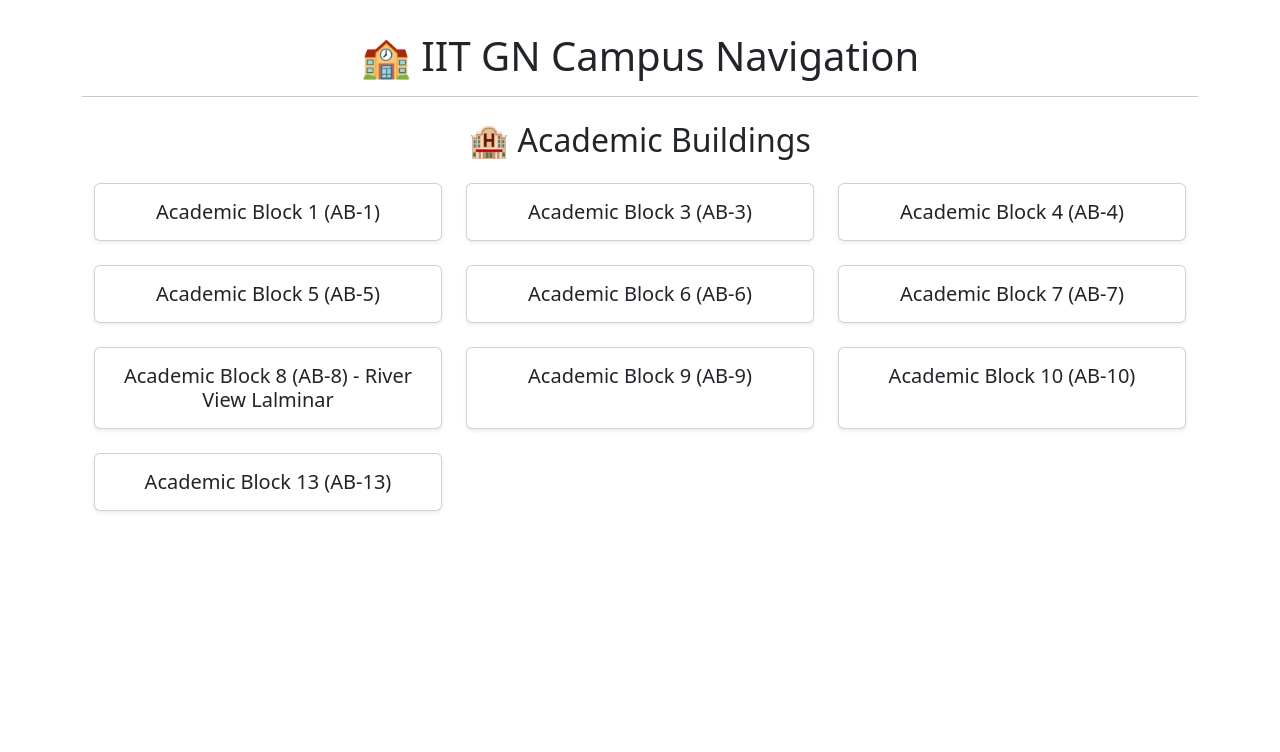
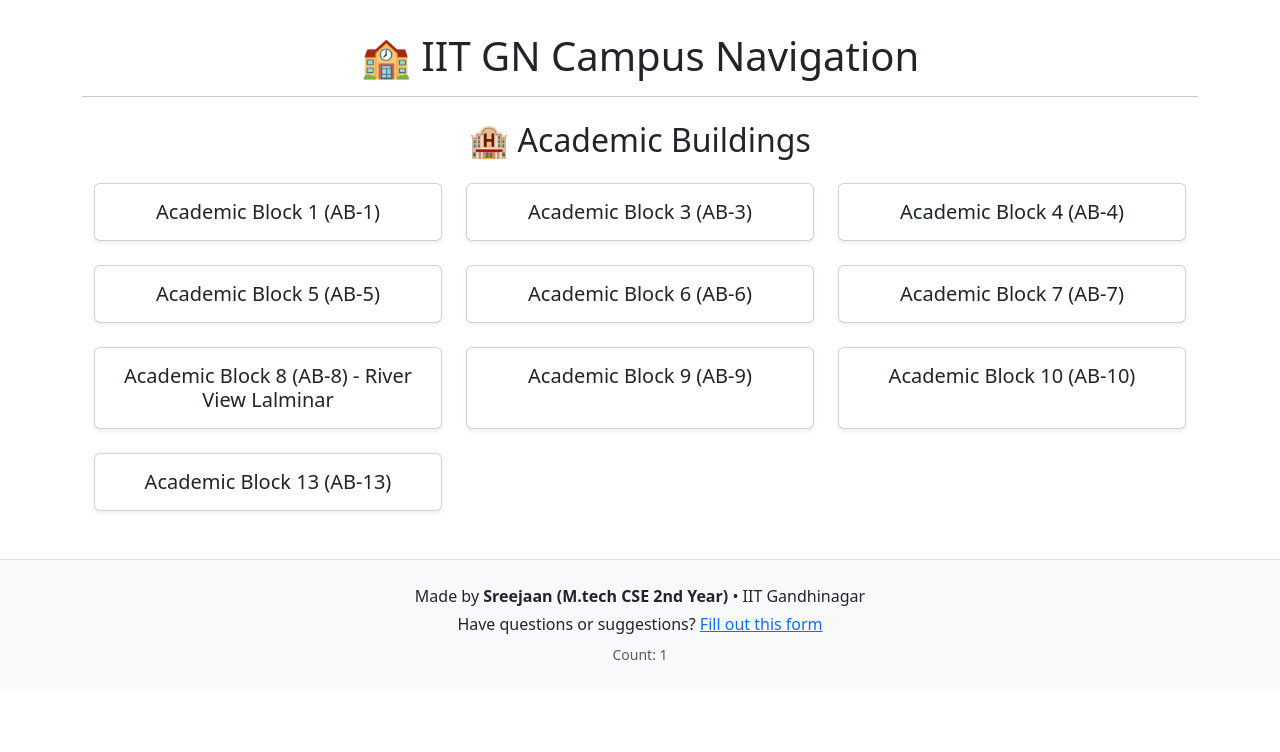
Before and after one commit to Sreejaan/IIT-GN-Campus-Guide, a Django app: page /academic/ in a window 1280 px wide. Shown: the top 752 px of the page. Run offline with Django 4.2, Linux system fonts and the light colour scheme; data comes from the database, SQL or seed files in the repository.

Commit message:
Added counter

```diff
--- a/templates/base.html
+++ b/templates/base.html
@@ -11,15 +11,23 @@
     <style>
         body {
             padding-top: 2rem;
-            padding-bottom: 2rem;
+            padding-bottom: 4rem;
         }
         h1 a {
-            text-decoration: none;  /* Removes underline */
-            color: inherit;         /* Keeps original h1 text color */
+            text-decoration: none;
+            color: inherit;
         }
-
         h1 a:hover {
-            text-decoration: none;  /* Keeps it clean on hover too */
+            text-decoration: none;
+        }
+        footer {
+            background-color: #f8f9fa;
+            padding: 1.5rem 1rem;
+            border-top: 1px solid #dee2e6;
+            margin-top: 3rem;
+        }
+        .footer-link:hover {
+            text-decoration: underline;
         }
     </style>
 </head>
@@ -27,7 +35,7 @@
 
 <div class="container">
     <header class="mb-4">
-         <h1 class="text-center">
+        <h1 class="text-center">
             <a href="{% url 'core_index' %}">🏫 IIT GN Campus Navigation</a>
         </h1>
         <hr>
@@ -37,5 +45,34 @@
     {% endblock %}
 </div>
 
+<!-- Footer -->
+<footer class="text-center">
+    <div class="container">
+        <p class="mb-1">Made by <strong>Sreejaan (M.tech CSE 2nd Year)</strong> • IIT Gandhinagar</p>
+        <p class="mb-2">
+            Have questions or suggestions?
+            <a href="https://forms.gle/nfYMX1LCb4v2nKJu6" target="_blank" class="footer-link">Fill out this form</a>
+        </p>
+        <p class="text-muted small mb-0">
+            Count: <span id="visit-count">...</span>
+        </p>
+    </div>
+</footer>
+
+<!-- Visitor Counter Script -->
+<script>
+    const countKey = "visit_count";
+    let count = localStorage.getItem(countKey);
+
+    if (!count) {
+        count = 1;
+    } else {
+        count = parseInt(count) + 1;
+    }
+
+    localStorage.setItem(countKey, count);
+    document.getElementById("visit-count").innerText = count;
+</script>
+
 </body>
 </html>
```
